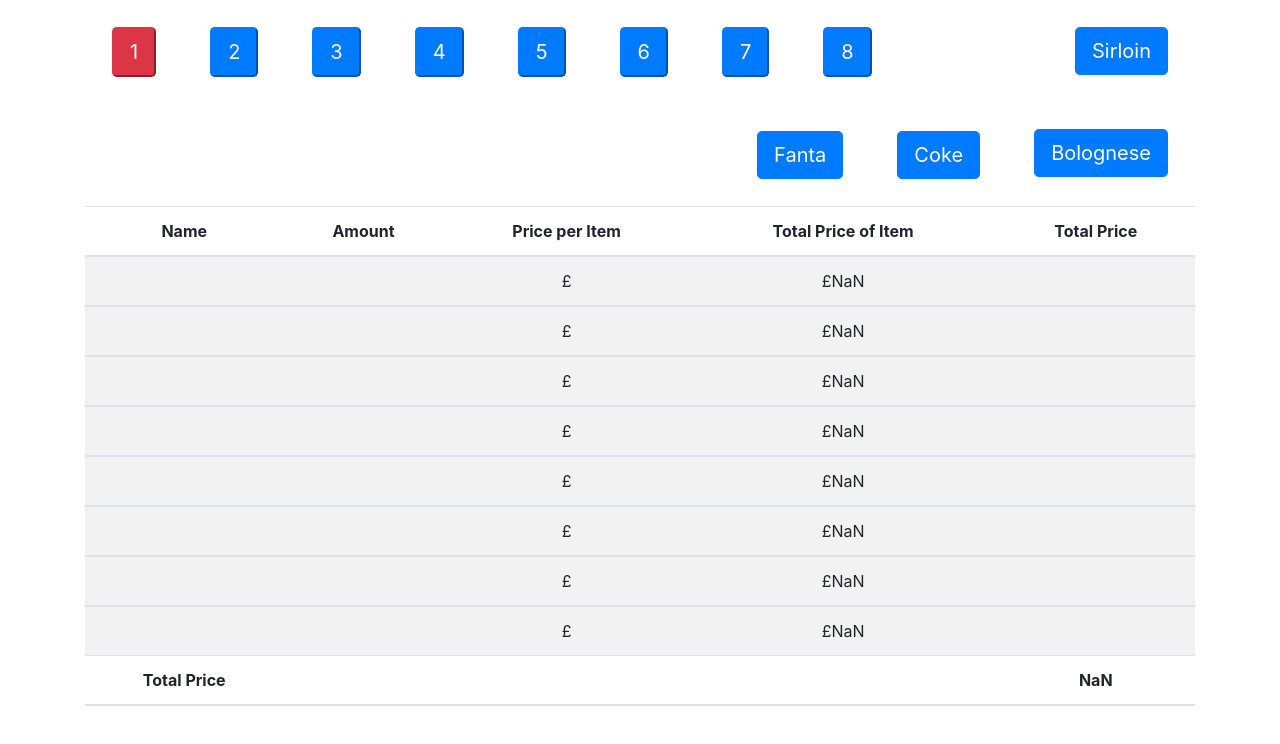
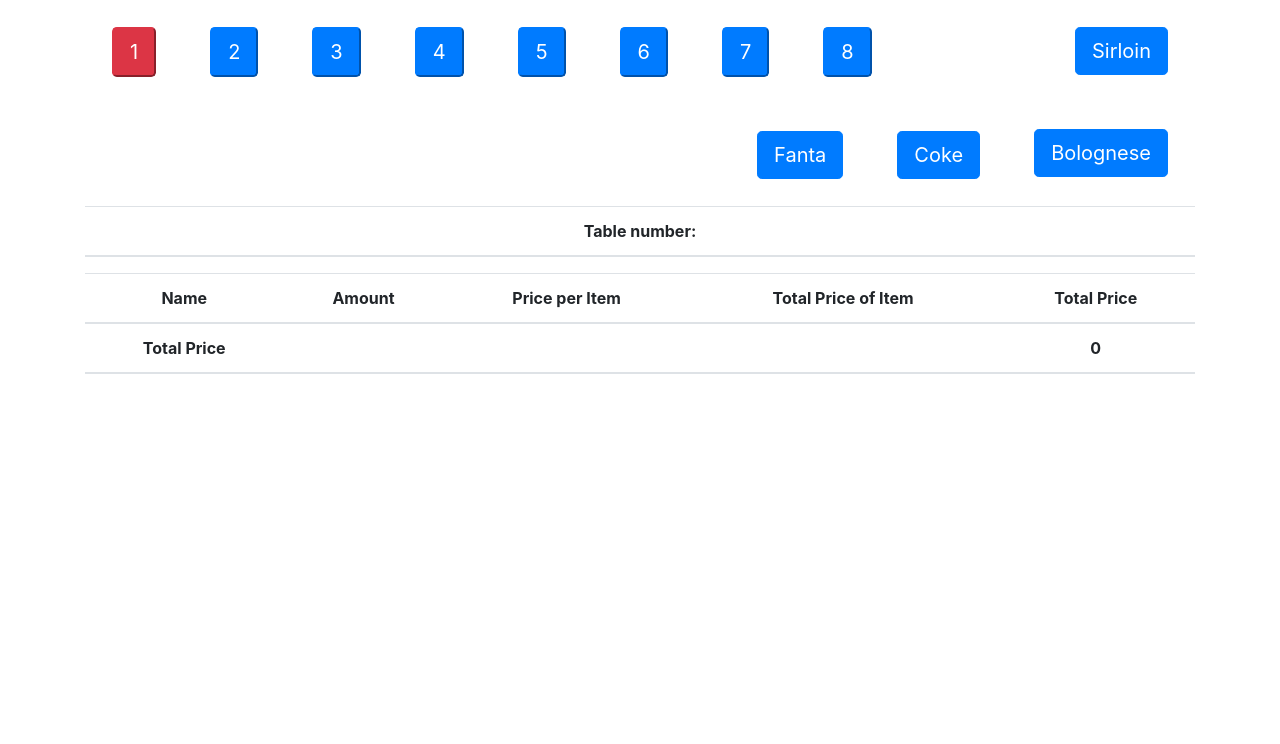
Before and after one commit to Mpinan/POS_system, a React (Create React App) app in the folder pos/: page / in a window 1280 px wide. Shown: the top 744 px of the page. Built offline with nearby package versions, Linux system fonts and the light colour scheme; the HTML template or start-up script is replaced by a standard one.

Commit message:
Now table is show the items on each table when clicking

```diff
--- a/pos/src/App.js
+++ b/pos/src/App.js
@@ -8,8 +8,9 @@ import ItemsList from "./Components/Item/src/itemsList";
 
 class App extends Component {
   state = {
-    selectedTable: "",
+    // selectedTable: "",
     showItemsInTable: false,
+    items: [],
     listOfTables: [
       {
         id: 0,
@@ -32,6 +33,7 @@ class App extends Component {
       { id: 6, number: 7, items: [] },
       { id: 7, number: 8, items: [] },
     ],
+
     listItems: [
       {
         id: 0,
@@ -54,16 +56,15 @@ class App extends Component {
         price: "£20",
       },
     ],
+    totalPrice: 0,
   };
 
-  onClickChangeTableList = (tableID) => {
-    console.log(tableID);
-    // this.state.selectedTable;
-    // let selectedTableItems = [];
-    // selectedTableItems.push(this.props.items);
-    // this.setState({ selectedTable: tableNumber });
-    // this.setState({ selectedTableItems });
-    // this.setState({ showTable: !this.state.showTable });
+  onClickChangeTableList = (tableNumber) => {
+    const { listOfTables } = this.state;
+
+    this.setState({ selectedTable: listOfTables[tableNumber].number });
+    let items = [...listOfTables[tableNumber].items];
+    this.setState({ items });
   };
 
   render() {
@@ -75,12 +76,11 @@ class App extends Component {
           {listOfTables.map((table) => (
             <div style={{ margin: "2px", float: "left" }}>
               <DinningTable
-                onClickSelectTable={() =>
-                  this.onClickChangeTableList(table.number)
-                }
-                key={table.id}
+                onClickSelectTable={() => this.onClickChangeTableList(table.id)}
+                id={table.id}
                 number={table.number}
                 items={table.items}
+                totalPrice={table.totalPrice}
               />
             </div>
           ))}
@@ -97,8 +97,9 @@ class App extends Component {
         </Container>
         <Container>
           <ItemsList
-            itemsInTable={listOfTables}
+            itemsInTable={this.state.items}
             tableNumber={this.state.selectedTable}
+            totalPrice={this.state.totalPrice}
           ></ItemsList>
         </Container>
       </div>
--- a/pos/src/Components/Item/src/itemsList.jsx
+++ b/pos/src/Components/Item/src/itemsList.jsx
@@ -2,12 +2,21 @@ import React, { Component } from "react";
 import { Table } from "reactstrap";
 
 class ItemsList extends Component {
+  state = {
+    show: false,
+  };
+
+  showTableNumber() {
+    this.setState({ show: !this.state.show });
+  }
+
   render() {
-    const { itemsInTable } = this.props;
-    let totalPricePerItem;
-    console.log(itemsInTable);
+    const { itemsInTable, totalPrice } = this.props;
+    let total;
     let list = itemsInTable.map((item) => {
+      let totalPricePerItem;
       totalPricePerItem = item.amount * item.price;
+      // totalPrice = totalPricePerItem + item.totalPricePerItem;
 
       return (
         <tbody>
@@ -27,8 +36,16 @@ class ItemsList extends Component {
     });
 
     return (
-      <div stlye={{ position: "absolute", bottom: "0" }}>
-        {this.props.tableNumber}
+      <div>
+        {this.state.show ? null : (
+          <Table>
+            <thead>
+              <tr>
+                <th>Table number: {this.props.tableNumber}</th>
+              </tr>
+            </thead>
+          </Table>
+        )}
         <Table striped responsive hover>
           <thead>
             <tr>
@@ -40,20 +57,16 @@ class ItemsList extends Component {
             </tr>
           </thead>
           {list}
-
           <thead>
             <tr>
               <th>Total Price</th>
               <th></th>
               <th></th>
               <th></th>
-              <th>{totalPricePerItem + totalPricePerItem}</th>
+              <th>0</th>
             </tr>
           </thead>
         </Table>
-        {/* <div style={{ float: "right" }}>
-          <Menu />
-        </div> */}
       </div>
     );
   }
```
Also changed, not shown: pos/src/Components/Table/table.jsx (+1 -10 lines).
